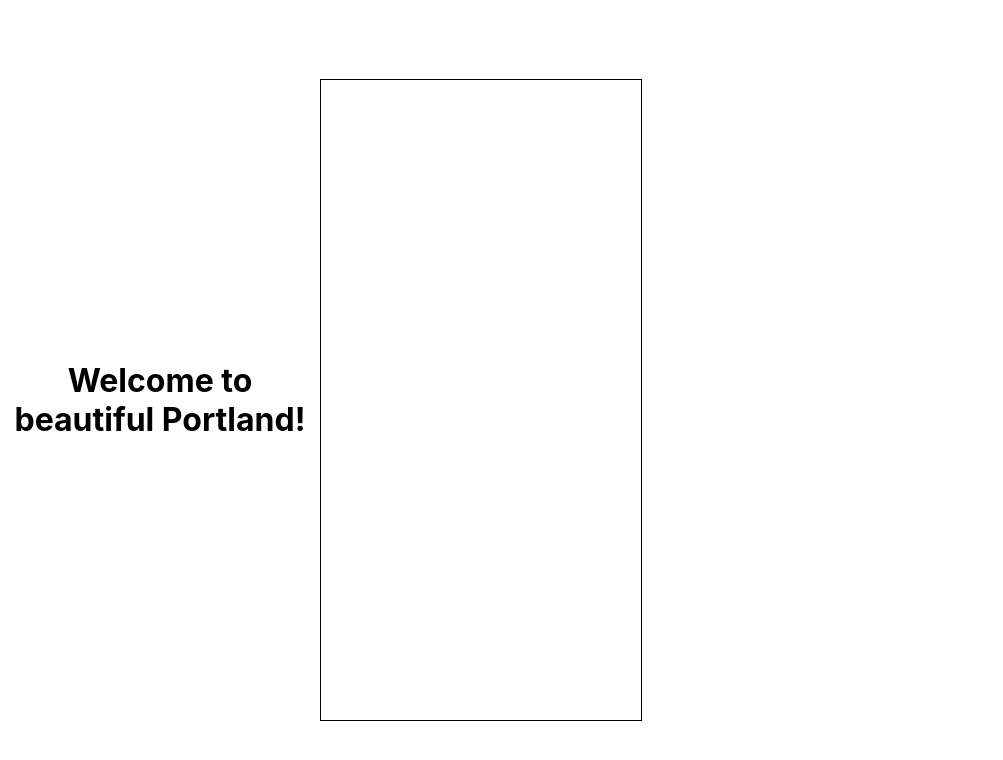
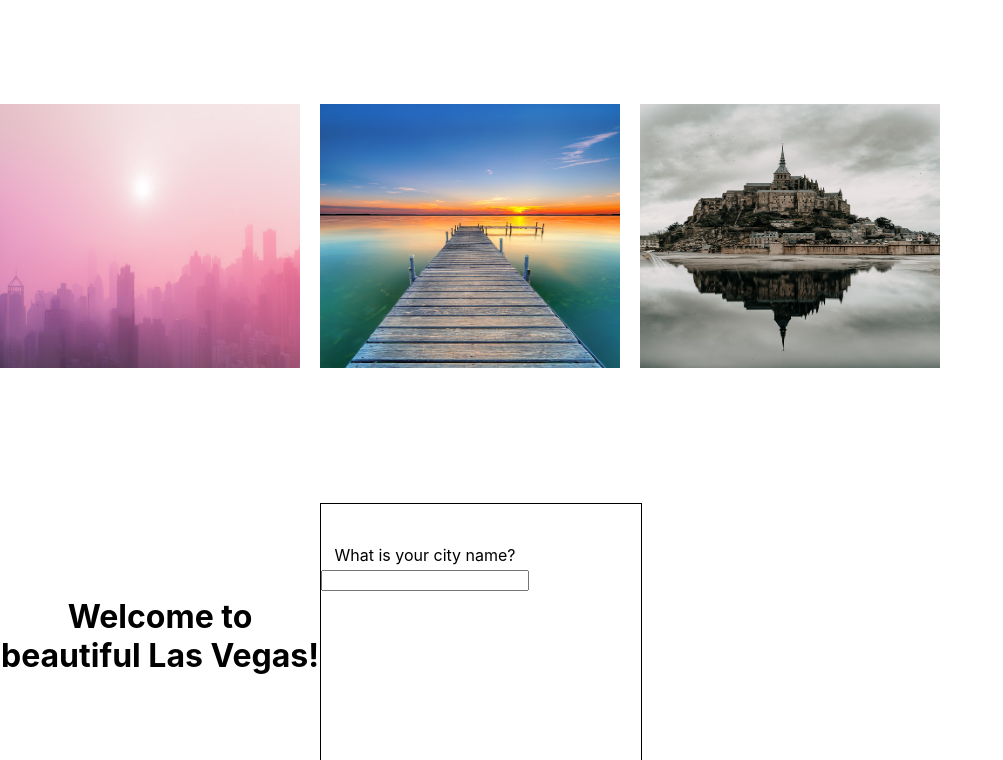
Before and after one commit to CadillacJack42/react-city-builder-half-baked, a React (Create React App) app: page / in a window 1280 px wide. Shown: the top 760 px of the page, without its empty margins (0-1003 px from the left). Built offline with nearby package versions, Linux system fonts and the light colour scheme.

Commit message:
feat: render images based on id's of dropdowns

```diff
--- a/src/App.css
+++ b/src/App.css
@@ -9,7 +9,7 @@
     align-items: center;
 }
 
-.city img {
+.city {
     width: 300px;
     height: 33vh;
 }
--- a/src/App.js
+++ b/src/App.js
@@ -11,18 +11,29 @@
 function App() {
   // track some state here.
   // You'll need to keep track of a skylineId, waterfrontId, and castleId. All these start out as 1
+  const [skylineId, setSkylineId] = useState(1);
+  const [waterfrontId, setWaterfrontId] = useState(1);
+  const [castleId, setCastleId] = useState(1);
   // you'll need to track a city name, which starts as the city name of your choice.
+  const [cityName, setCityName] = useState('Las Vegas');
   // finally, you'll need an array of slogans, which could start out as ['The City of Excellence'] for example
+  const [slogans, setSlogans] = useState(['The City of Sin']);
 
   return (
     <div className="App">
       {/* here, the City component takes in skylineId, waterfrontId, castleId as props. It'll use those ids to render pictures correctly. */}
+      <img className='city' src={`skyline-${skylineId}.jpeg`}></img>
+      <img className='city' src={`waterfront-${waterfrontId}.jpeg`}></img>
+      <img className='city' src={`castle-${castleId}.jpeg`}></img>
       <h1>
         {/* dynamically update the city name here using state */}
-        Welcome to beautiful Portland!
+        {`Welcome to beautiful ${cityName}!`}
       </h1>
       <div className='bottom'>
         {/* here, the CityNameInput component takes in the setCityName state handler function */}
+        <CityNameInput
+          setCityName={setCityName}
+        />
         <section className='dropdowns'>
           {/*
           render all three Dropdown components (WaterfrontDropdown, SkylineDropdown, CastleDropdown) here.
```
Also changed, not shown: 1 other file (tests, documents, lock files or other folders).
